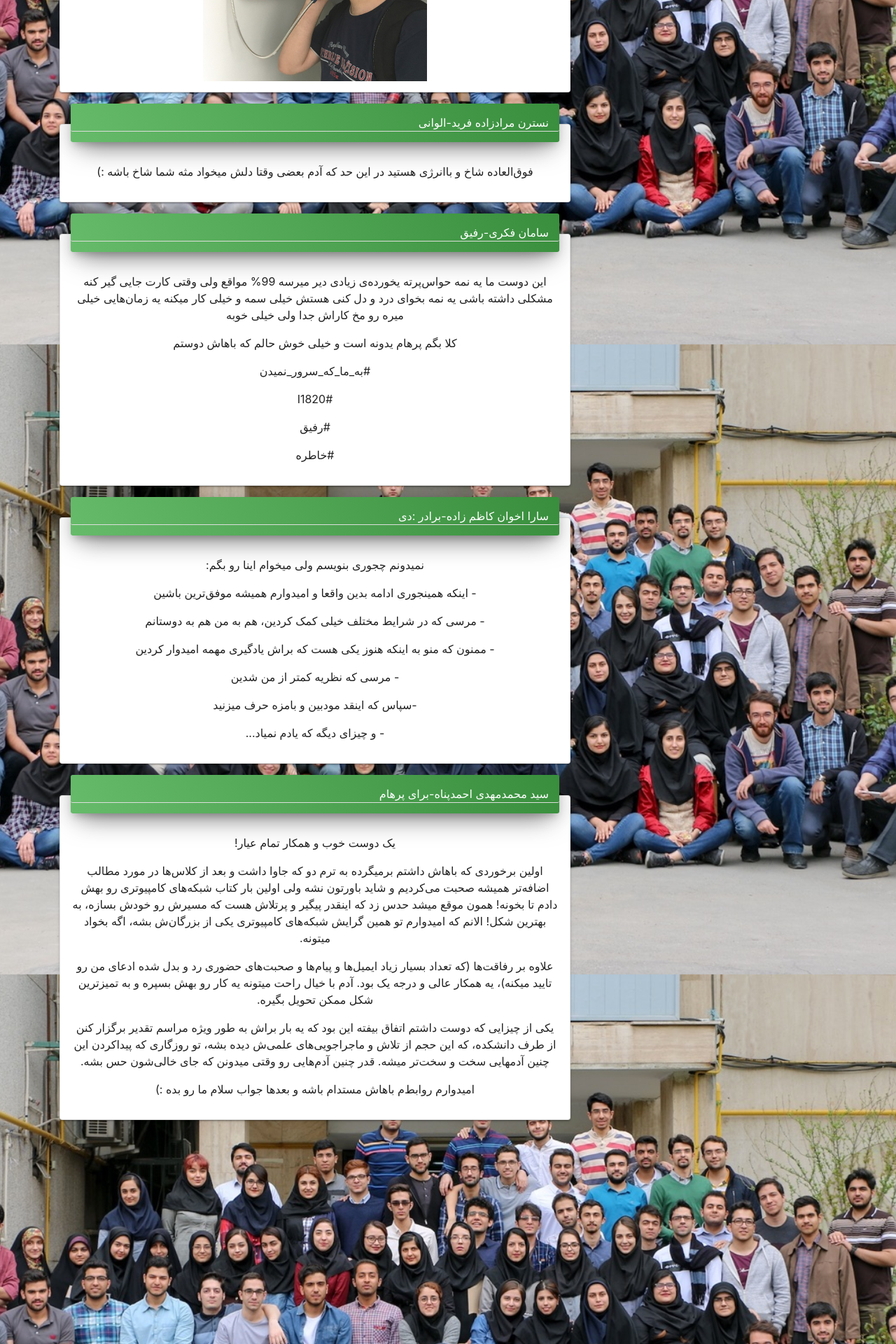
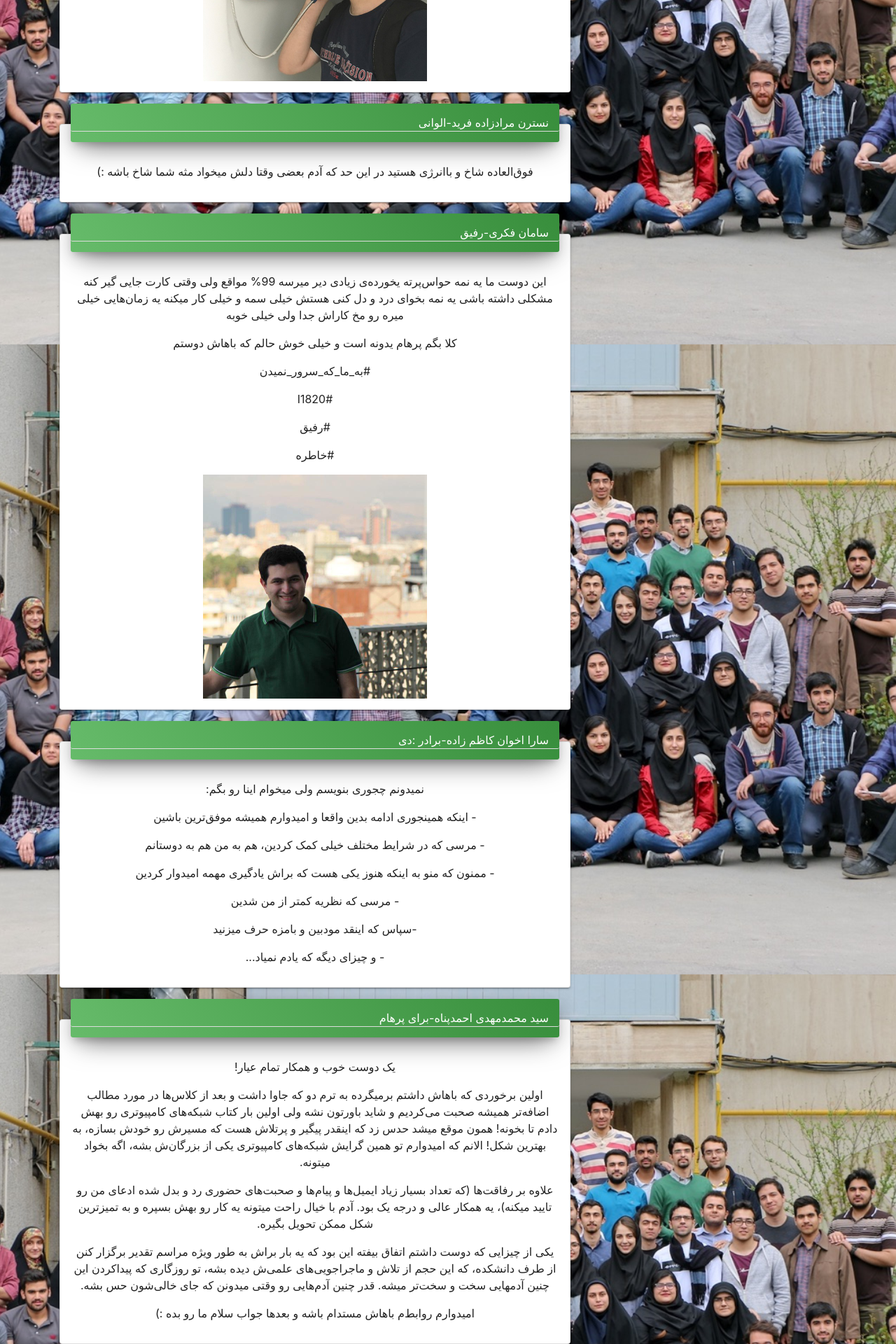
Before and after one commit to 1995parham/MeInBSc, a Jekyll site: the page built from index.html, in a window 1280 px wide. Shown: the part 4008-5928 px from the top of the page at 70% size. Built offline with Jekyll 4.4.1, drawn with Linux system fonts in a browser that asks for light colours; nearby versions of some CDN libraries; library files that are not in the unit come from our copies.

Commit message:
Saman memory image was added.

```diff
--- a/_memories/saman_fekri.html
+++ b/_memories/saman_fekri.html
@@ -2,6 +2,7 @@
 layout: post
 title: رفیق
 author: سامان فکری
+image: 4.jpg
 ---
 
 <p style="direction: rtl;">این دوست ما یه نمه حواس‌پرته یخورده‌ی زیادی دیر میرسه 99% مواقع ولی وقتی کارت جایی گیر کنه مشکلی داشته باشی یه نمه بخوای درد و دل کنی هستش خیلی سمه و خیلی کار میکنه یه زمان‌هایی خیلی میره رو مخ کاراش جدا ولی خیلی خوبه</p>
```
Also changed, not shown: assets/img/4.jpg (added).
